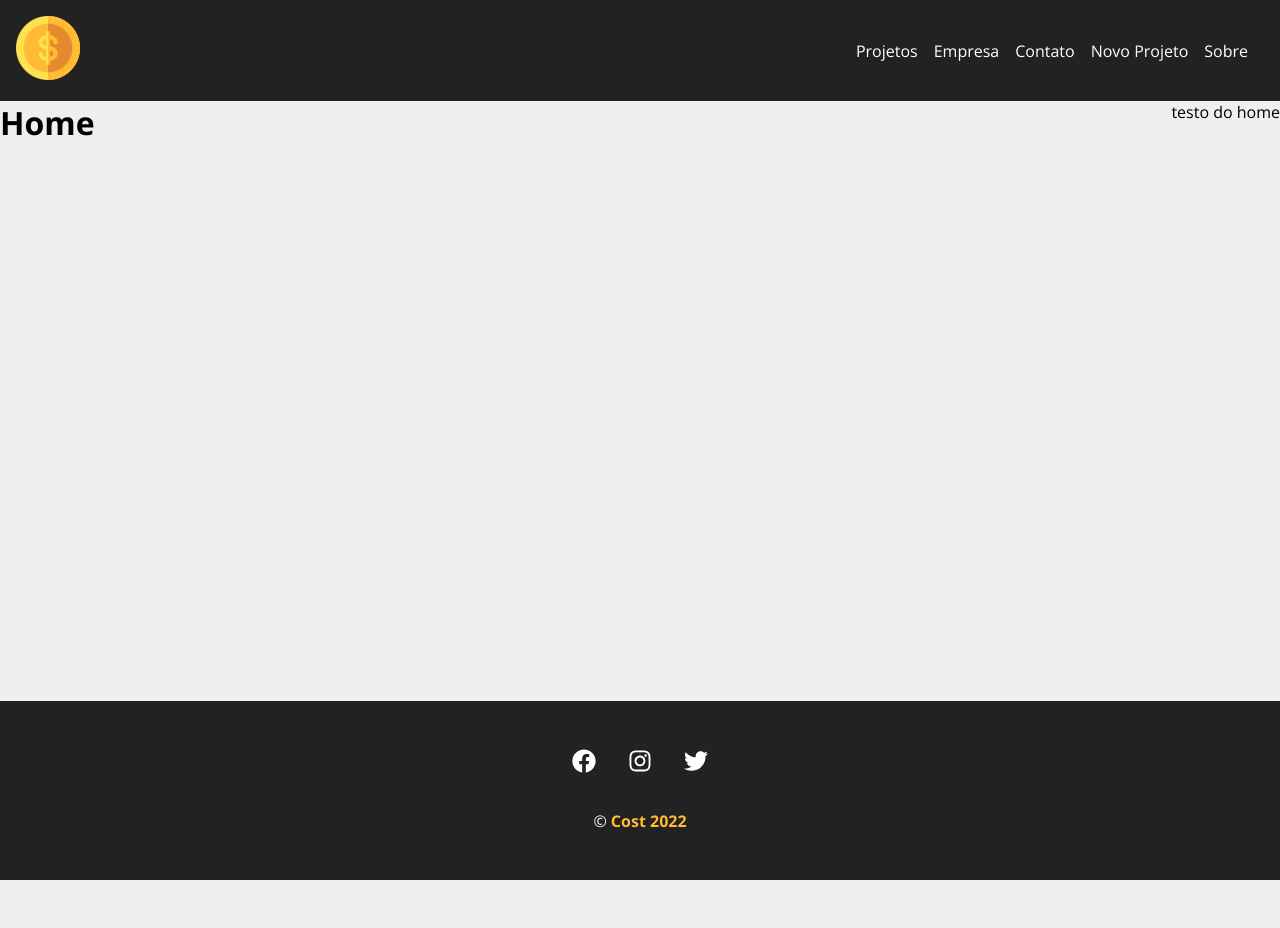
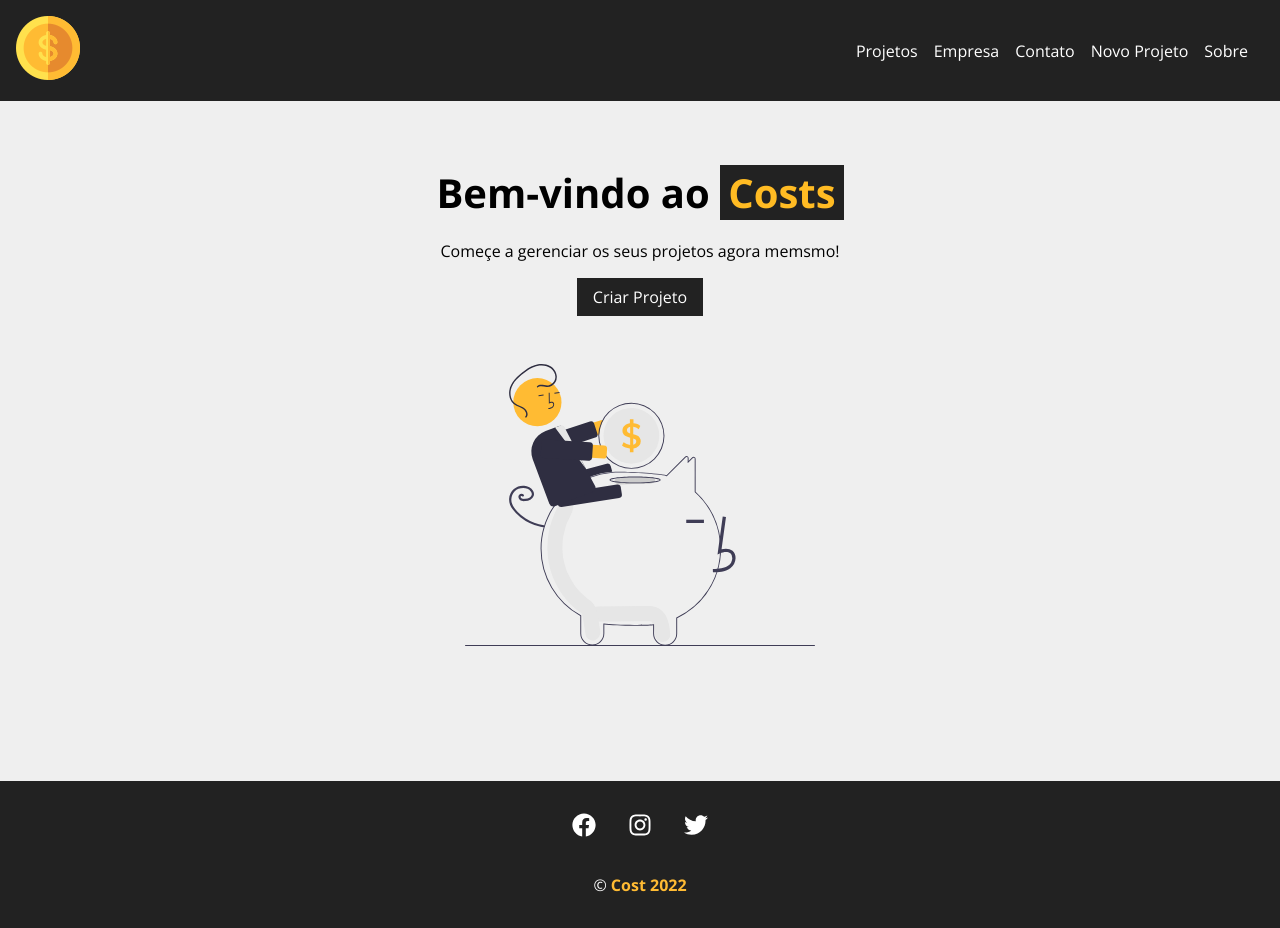
Before and after one commit to alexfarias7/Cost, a React (Vite) app: page / in a window 1280 px wide. Before the commit the page ends 880 px from the top, so only its background shows below. Built offline with nearby package versions, Linux system fonts and the light colour scheme.

Commit message:
add Footer, Nav and Home

```diff
--- a/src/App.jsx
+++ b/src/App.jsx
@@ -1,7 +1,7 @@
 import { BrowserRouter as Router, Route, Routes } from 'react-router-dom';
 
 //* pages
-import Home from './components/pages/Home';
+import Home from './components/pages/Home/Home';
 import Contato from './components/pages/Contato';
 import Sobre from './components/pages/Sobre';
 import NewProject from './components/pages/NewProject';
@@ -10,7 +10,7 @@ import Project from './components/pages/Project';
 //* components
 import Container from './components/layout/Container/Container';
 import Navbar from './components/layout/Navbar/index';
-import Footer from './components/layout/Footer/index'
+import Footer from './components/layout/Footer/index';
 //* styled-components
 
 function App() {
@@ -20,7 +20,7 @@ function App() {
       <Container minHeight="75vh">
         <Routes>
           <Route path="/" element={<Home />} />
-          <Route path='/project' element={<Project />} />
+          <Route path="/project" element={<Project />} />
           <Route path="/contact" element={<Contato />} />
           <Route path="/company" element={<Company />} />
           <Route path="/about" element={<Sobre />} />
--- a/src/components/layout/Container/styles.js
+++ b/src/components/layout/Container/styles.js
@@ -4,7 +4,7 @@ export const Container = styled.div`
   width: 100%;
   display: flex;
   justify-content: space-between;
-  margin: 0;
+  margin:auto;
   flex-wrap: wrap;
 
   ${({minHeight})=> css`
--- a/src/components/layout/Footer/styles.js
+++ b/src/components/layout/Footer/styles.js
@@ -3,7 +3,8 @@ import styled from "styled-components";
 export const Footer = styled.footer`
 background-color: #222;
 color: white;
-padding: 3em;
+padding: 2em;
+margin-top:5em;
 text-align: center;
 `
 export const SocialList = styled.li`
--- /dev/null
+++ b/src/components/layout/LinkButton/index.jsx
@@ -0,0 +1,15 @@
+import P from 'prop-types';
+
+import * as Styled from './styles';
+
+function LinkButon({ to, text }) {
+  return (
+    <Styled.Btn to={to}>{text}</Styled.Btn>
+  );
+}
+
+LinkButon.propTypes = {
+  to: P.node.isRequired,
+  text: P.string.isRequired,
+};
+export default LinkButon;
--- /dev/null
+++ b/src/components/layout/LinkButton/styles.js
@@ -0,0 +1,15 @@
+import { Link } from "react-router-dom";
+import styled from "styled-components";
+
+export const Btn= styled(Link)`
+background:  #222;
+color: #fff;
+padding:0.5em 1em;
+text-decoration: none;
+transition:0.5s;
+margin: 1em;
+
+&:hover{
+  color: #ffbb33;
+}
+`
--- a/src/components/layout/Navbar/style.js
+++ b/src/components/layout/Navbar/style.js
@@ -5,6 +5,7 @@ display:flex;
 justify-content: space-between;
 background-color: #222;
 padding: 1em;
+margin: auto;
 
 `
 
--- a/src/components/pages/Home.jsx
+++ /dev/null
@@ -1,10 +0,0 @@
-function Home() {
-  return (
-    <>
-      <h1>Home</h1>
-      <p>testo do home</p>
-    </>
-  );
-}
-
-export default Home;
--- /dev/null
+++ b/src/components/pages/Home/Home.jsx
@@ -0,0 +1,19 @@
+import * as Styled from './styles';
+import savings from '../../../img/savings.svg';
+import LinkButon from '../../layout/LinkButton';
+
+function Home() {
+  return (
+    <Styled.Container>
+      <h1>
+        Bem-vindo ao <span>Costs</span>
+      </h1>
+      <p>Começe a gerenciar os seus projetos agora memsmo!</p>
+
+      <LinkButon to='/newproject' text='Criar Projeto'/>
+      <img src={savings} alt="Costs" />
+    </Styled.Container>
+  );
+}
+
+export default Home;
--- /dev/null
+++ b/src/components/pages/Home/styles.js
@@ -0,0 +1,24 @@
+import styled from "styled-components";
+
+export const Container = styled.section`
+width: 100%;
+display:flex;
+flex-direction: column;
+align-items: center;
+justify-content: center;
+padding: 4em;
+
+& h1{
+  font-size:2.5em;
+  margin-bottom: 0.5em;
+}
+& h1 span{
+  color: #ffbb23;
+  padding:0 0.2em;
+  background-color: #222;
+}
+& img {
+  width: 350px;
+  margin: 2em 0;
+}
+`
```
